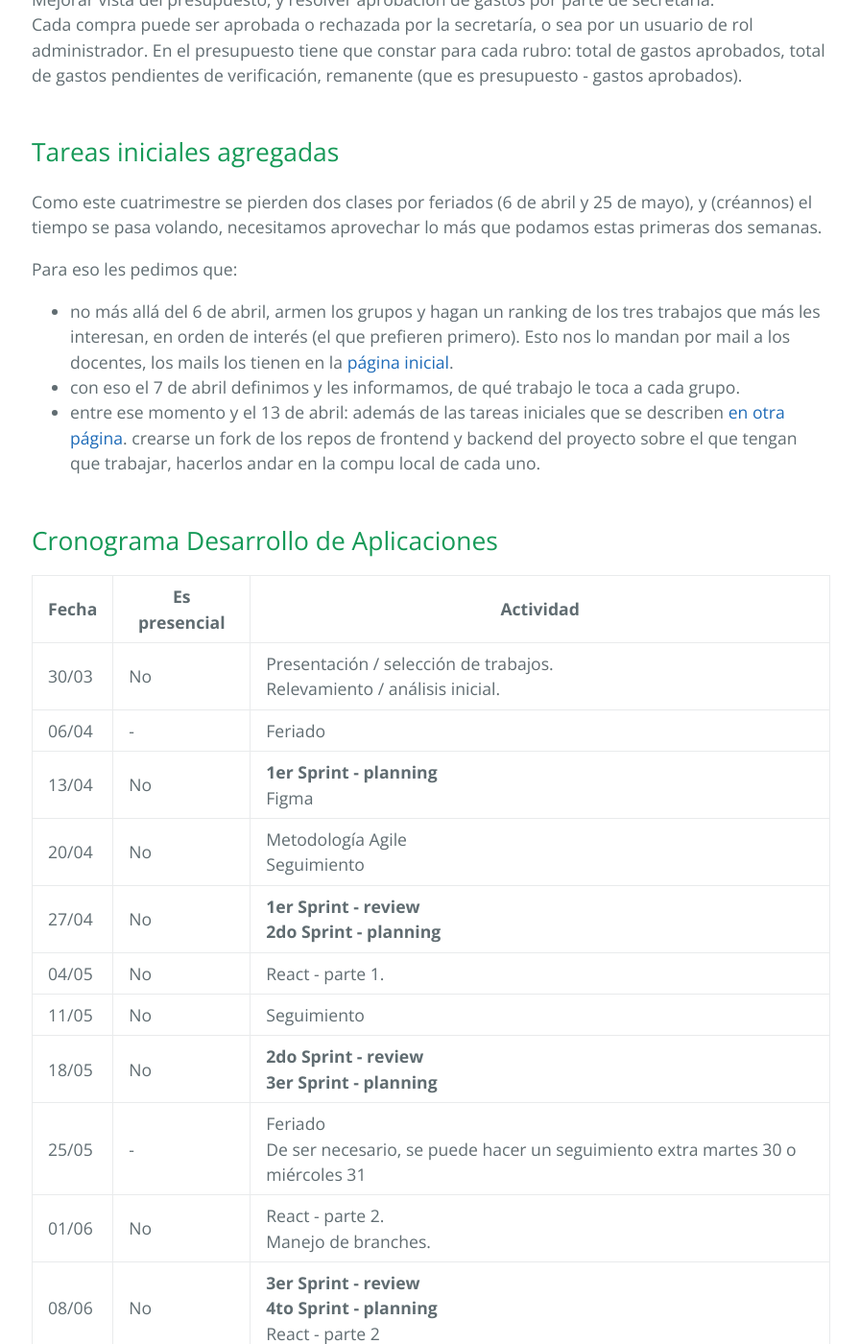
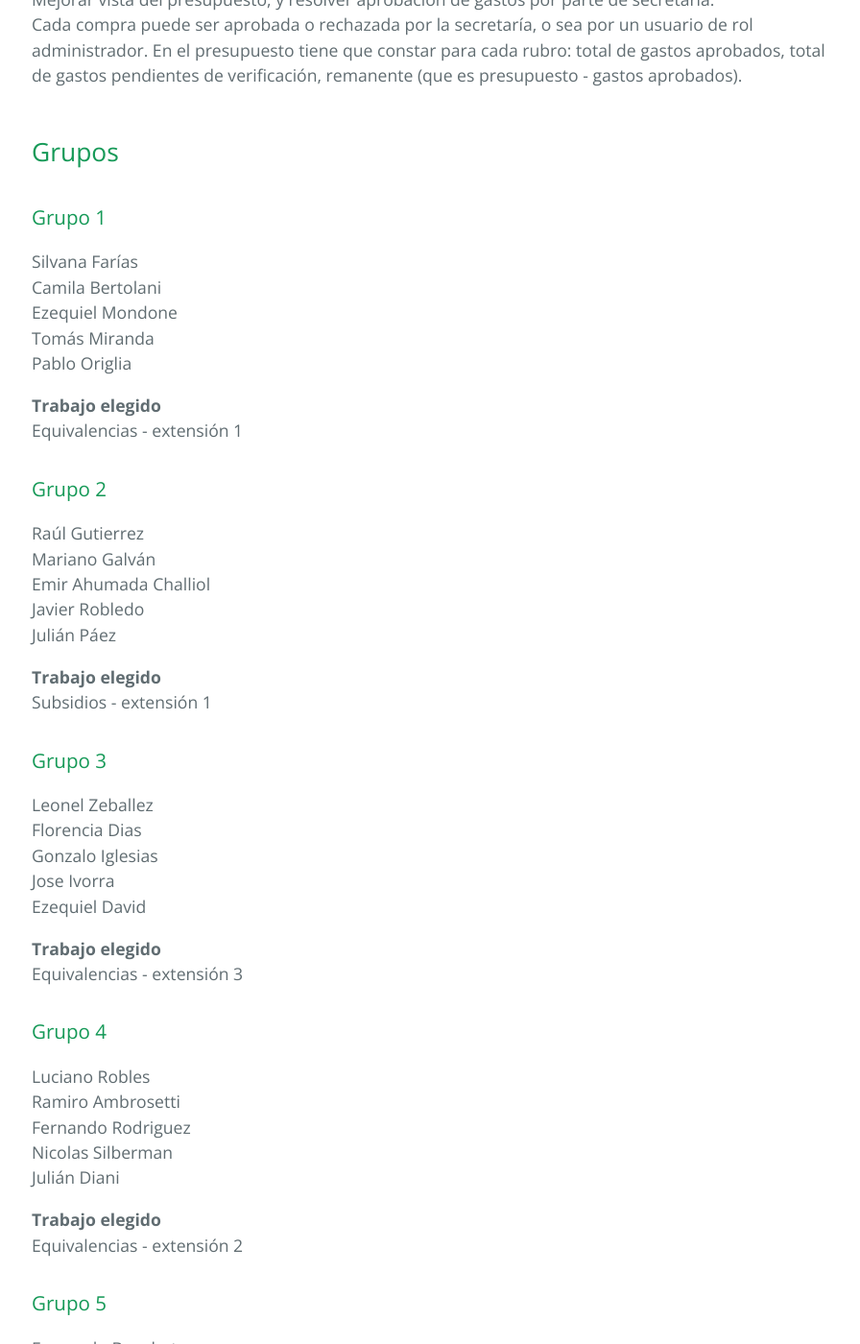
Before and after one commit to unahur-desapp/unahur-desapp-site, a Jekyll site: the page built from cuatrimestres/2023s1.md, in a window 1280 px wide and 1400 px high, scrolled down 5317 px. Shown: the whole window at 96% size, without its empty margins (191-1087 px from the left). Built offline with Jekyll 4.4.1, drawn with Linux system fonts in a browser that asks for light colours; our own code applies the rules of GitHub Pages for plain Markdown files; some of the changed text lies outside the part shown.

Commit message:
grupos 2023s1

```diff
--- a/cuatrimestres/2023s1.md
+++ b/cuatrimestres/2023s1.md
@@ -123,6 +123,63 @@ Cada compra puede ser aprobada o rechazada por la secretaría, o sea por un usua
 En el presupuesto tiene que constar para cada rubro: total de gastos aprobados, total de gastos pendientes de verificación, remanente (que es presupuesto - gastos aprobados).
 
 
+## Grupos
+
+### Grupo 1
+Silvana Farías
+Camila Bertolani
+Ezequiel Mondone
+Tomás Miranda
+Pablo Origlia
+
+**Trabajo elegido**
+Equivalencias - extensión 1
+
+
+### Grupo 2
+Raúl Gutierrez
+Mariano Galván
+Emir Ahumada Challiol
+Javier Robledo
+Julián Páez
+
+**Trabajo elegido**
+Subsidios - extensión 1
+
+
+### Grupo 3
+Leonel Zeballez
+Florencia Dias
+Gonzalo Iglesias
+Jose Ivorra
+Ezequiel David
+
+**Trabajo elegido**
+Equivalencias - extensión 3
+
+
+### Grupo 4
+Luciano Robles
+Ramiro Ambrosetti
+Fernando Rodriguez
+Nicolas Silberman
+Julián Diani
+
+**Trabajo elegido**
+Equivalencias - extensión 2
+
+
+### Grupo 5
+Fernando Bouchet
+Marcos Monescao
+Alan Cichello
+Tobías Di Salvo
+Juan Nieva
+Miguel Ángel de Robles
+
+**Trabajo elegido**
+Subsidios - extensión 2
+
 
 ## Tareas iniciales agregadas
 
```
